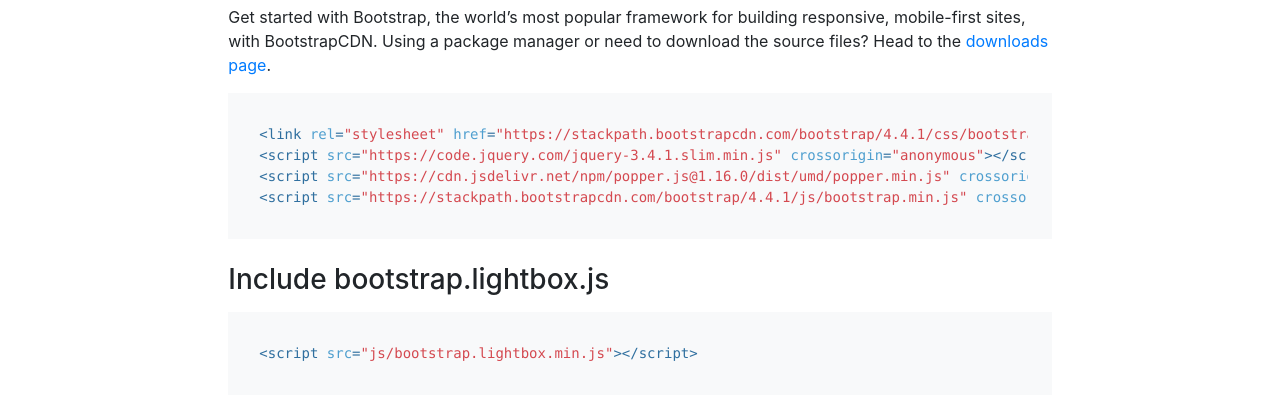
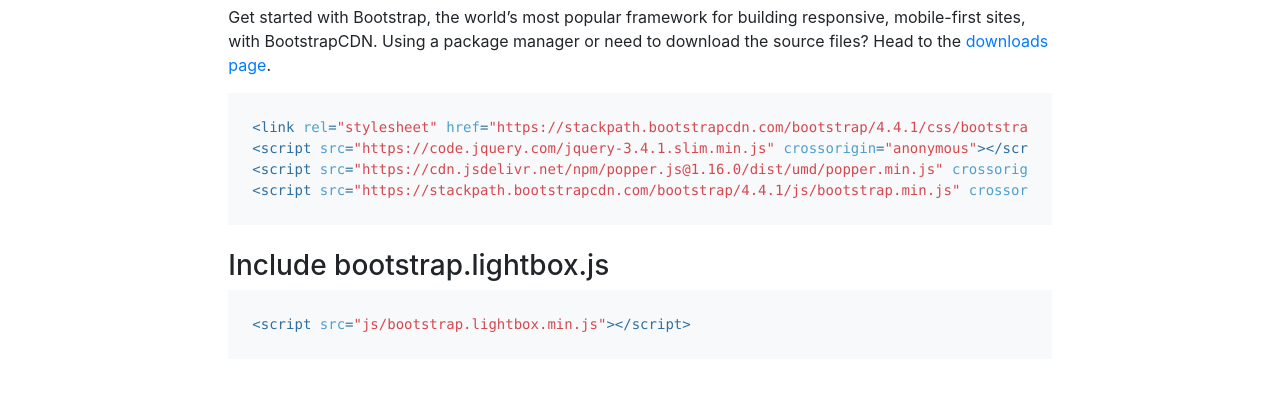
Before and after one commit to mfmftwtw/bootstrap.lightbox.js, a plain HTML site: page examples/index.html in a window 1280 px wide. Shown: the part 365-769 px from the top of the page. Drawn offline with Linux system fonts and the light colour scheme.

Commit message:
docs: update highlight.bootstrap.css

```diff
--- a/examples/css/highlight.bootstrap.min.css
+++ b/examples/css/highlight.bootstrap.min.css
@@ -1 +1 @@
-.hljs{display:block;overflow-x:auto;padding:.5em}.hljs,.hljs-subst{color:#444}.hljs-tag{color:#2f6f9f}.hljs-comment{color:#888}.hljs-attribute,.hljs-doctag,.hljs-keyword,.hljs-meta-keyword,.hljs-name,.hljs-selector-tag{color:#2f6f9f}.hljs-attr{color:#4f9fcf;}.hljs-deletion,.hljs-number,.hljs-quote,.hljs-selector-class,.hljs-selector-id,.hljs-string,.hljs-template-tag,.hljs-type{color:#d44950}.hljs-section,.hljs-title{color:#800;font-weight:700}.hljs-link,.hljs-regexp,.hljs-selector-attr,.hljs-selector-pseudo,.hljs-symbol,.hljs-template-variable,.hljs-variable{color:#bc6060}.hljs-literal{color:#78a960}.hljs-addition,.hljs-built_in,.hljs-bullet,.hljs-code{color:#397300}.hljs-meta,.hljs-meta-keyword{color:#099}.hljs-meta-string{color:#4d99bf}.hljs-emphasis{font-style:italic}.hljs-strong{font-weight:700}
+.hljs-section{color:#800}.hljs-title{color:#800}.hljs-selector-pseud{color:#3aa}.hljs-template-variable{color:#3aa}.hljs-addition{color:#397300}.hljs-built_in{color:#397300}.hljs-bullet{color:#397300}.hljs-code{color:#397300}.hljs-meta-string{color:#4d99bf}.hljs-emphasis{font-style:italic}.hljs-strong{font-weight:700}.hljs{color:#212529}.hljs-subst{color:#212529}.hljs-comment{color:#999}.hljs-selector-attr{color:#555}.hljs-symbol{color:#999}.hljs-literal{color:#069}.hljs-regexp{color:#3aa}.hljs-link{color:#033}.hljs-tag{color:#2f6f9f}.hljs-doctag{color:#2f6f9f}.hljs-keyword{color:#069}.hljs-meta-keyword{color:#2f6f9f}.hljs-name{color:#2f6f9f}.hljs-selector-tag{color:#2f6f9f}.hljs-attribute{color:#99f}.hljs-attr{color:#4f9fcf}.hljs-deletion{color:#d44950}.hljs-number{color:#f60}.hljs-quote{color:#d44950}.hljs-selector-id{color:#d44950}.hljs-string{color:#d44950}.hljs-template-tag{color:#d44950}.hljs-type{color:#d44950}.hljs-selector-class{color:#0a8}.hljs-meta{color:#099}.hljs-meta-keyword{color:#099}.hljs-variable{color:#033}.hljs-selector-pseudo{color:#99f}.language-bash::before,.language-sh::before{color:#009;content:"$ ";user-select:none}.language-powershell::before{color:#009;content:"PM> ";user-select:none}
--- a/examples/index.html
+++ b/examples/index.html
@@ -67,19 +67,29 @@
 		}
 		.highlight
 		{
-			margin-top: 1rem;
+			margin: 0;
+			padding: 1.5rem;
 			margin-bottom: 1rem;
-			padding: 1.5rem;
 			background-color: #f8f9fa;
-			-ms-overflow-style: -ms-autohiding-scrollbar;
+			line-height: 1.5;
+			font-weight: 400;
 		}
 		.highlight pre
 		{
+			display: block;
 			margin-top: 0;
 			margin-bottom: 0;
 			padding: 0;
 			background-color: transparent;
 			border: 0;
+			color: #212529;
+			font-size: 87.5%;
+		}
+		.highlight pre code
+		{
+			font-size: inherit;
+			color: #212529;
+			font-family: SFMono-Regular, Menlo, Monaco, Consolas, "Liberation Mono", "Courier New", monospace;
 		}
 	</style>
 </head>
```
